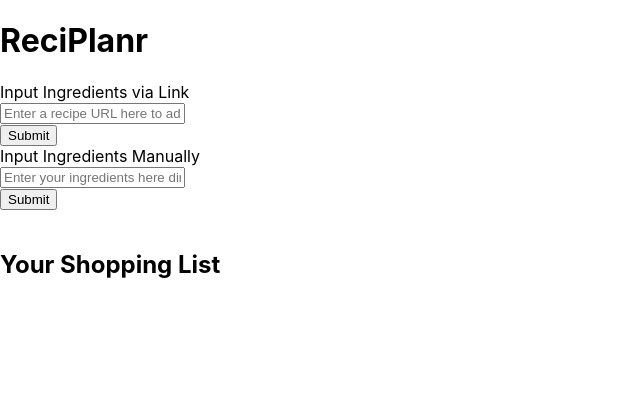
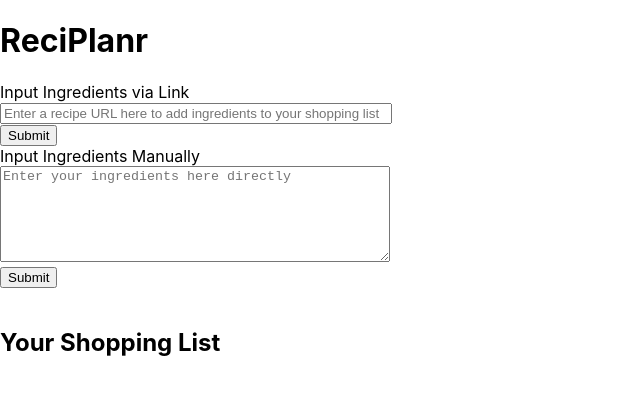
Before and after one commit to maxjacobzander/reciplanr, a React (Create React App) app in the folder frontend/: page / in a window 1280 px wide. Shown: the top 394 px of the page, without its empty margins (0-640 px from the left). Built offline with nearby package versions, Linux system fonts and the light colour scheme.

Commit message:
Changes input logic to turn input area into textarea to allow for multiline entries

```diff
--- a/frontend/src/input.js
+++ b/frontend/src/input.js
@@ -43,14 +43,27 @@ function InputIngredients({ type, label, setShoppingList, placeholder }) {
     <form onSubmit={handleSubmit}>
       <label htmlFor={`input-${type}`}>{label}</label>
       <br />
+      {type === "link" ? (
         <input
           id={`input-${type}`}
-        type={type === "link" ? "url" : "text"}
+          type="url"
           value={inputValue}
           onChange={(e) => setInputValue(e.target.value)}
           required
           placeholder={placeholder}
+          style={{ width: "30%" }}
         />
+      ) : (
+        <textarea
+          id={`input-${type}`}
+          value={inputValue}
+          onChange={(e) => setInputValue(e.target.value)}
+          required
+          placeholder={placeholder}
+          rows={6}
+          style={{ width: "30%" }}
+        />
+      )}
       <br />
       <button type="submit">Submit</button>
       {errorMessage && <div className="error">{errorMessage}</div>}
```
Lines whose indentation alone changed are shown as unchanged.
